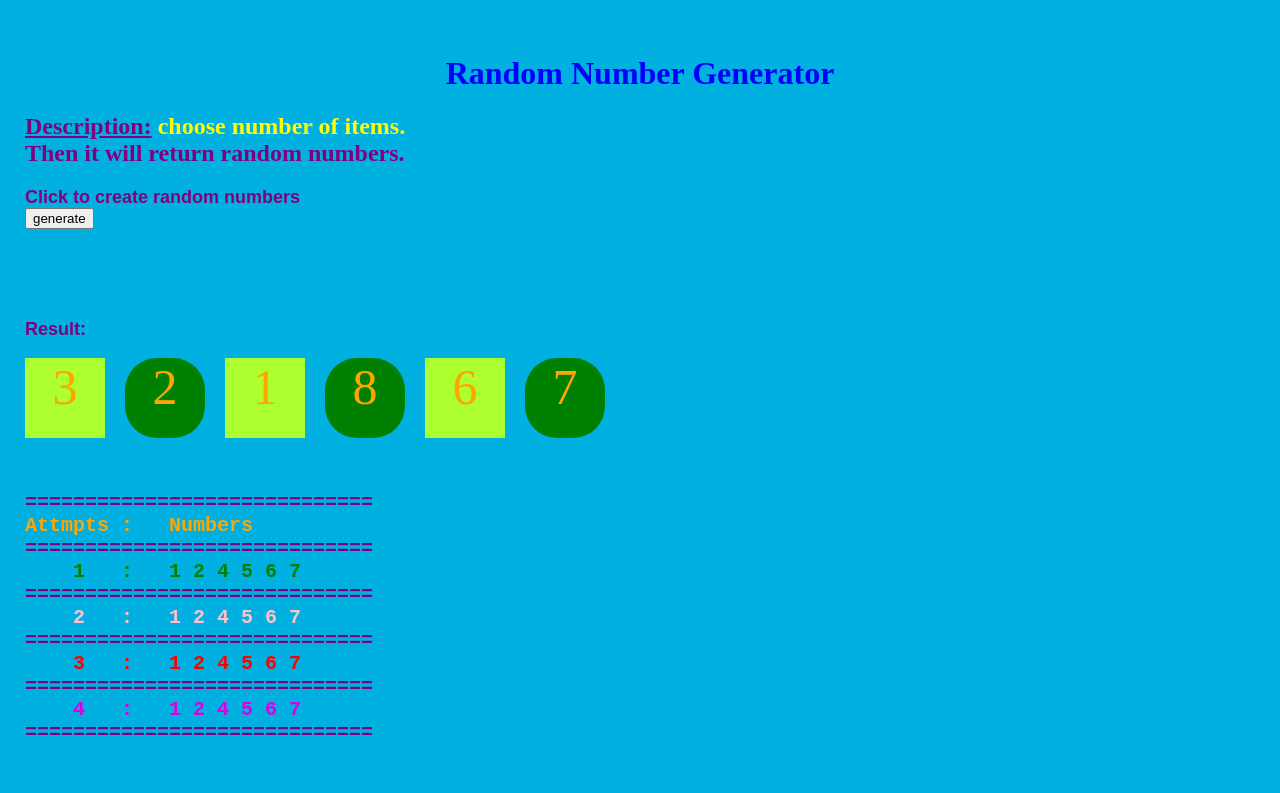
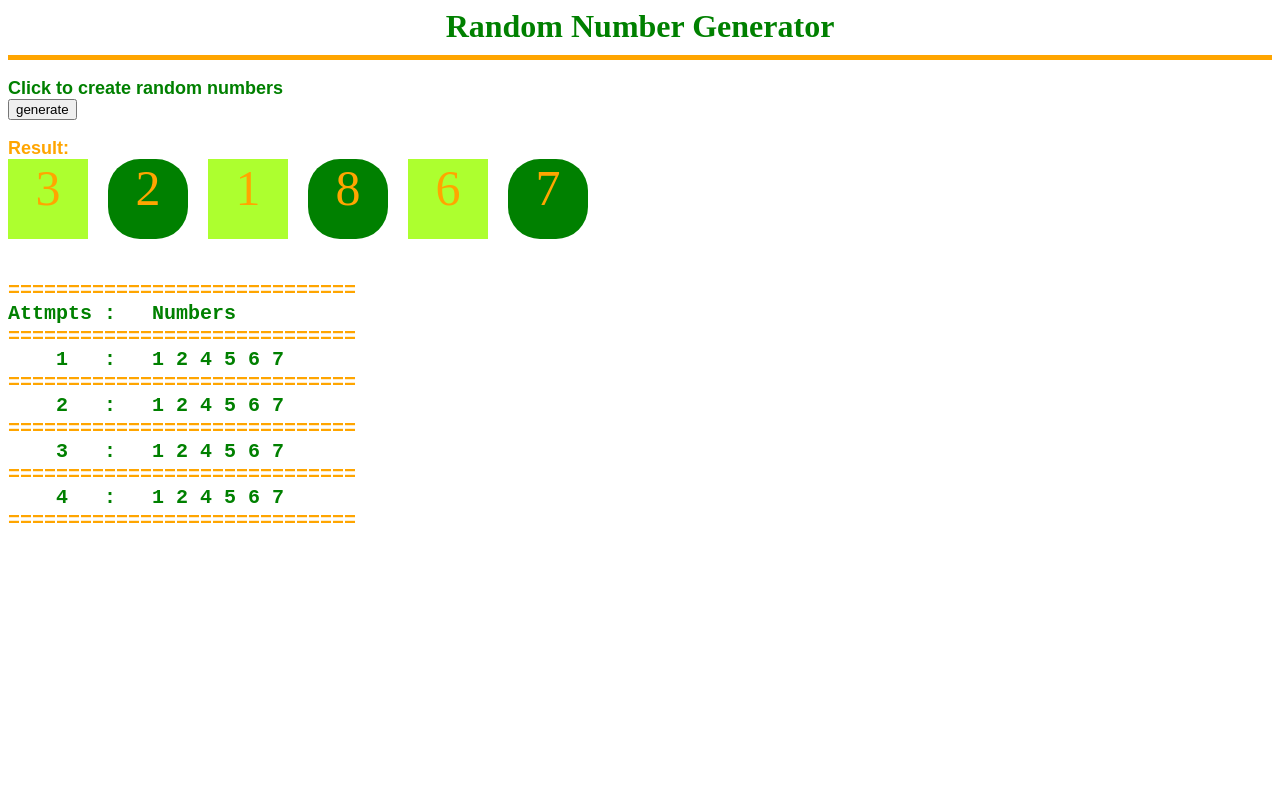
Before and after one commit to yosupCheon/random_number, a plain HTML site: page src/index.html in a window 1280 px wide. Drawn offline with Linux system fonts and the light colour scheme.

Commit message:
html_with_css

```diff
--- a/src/index.html
+++ b/src/index.html
@@ -3,49 +3,69 @@
 
 <head>
     <title>Random Number Generator</title>
+    <meta charset = "utf-8">
     <link href = "style.css" type = "text/css" rel = "stylesheet">
     <script src = "script.js"></script>
+    <style>
+        h1 {
+            color: green;
+            text-align: center;
+            border-bottom: 5px solid orange;
+            padding-top: 0px;
+            padding-bottom: 10px;
+            margin: 0px;
+            display: block;
+        }
+        p {
+            margin: 0px;
+            display:inline;
+        }
+        #green_clr {
+            color: green;
+        }
+        div {
+            color:green;
+            display: inline;
+        }
+        .odd p {
+            color:orange;
+        }
+    </style>
 </head>
 
-<body
-bgcolor = "sky blue"
-text = "blue"
-
-topmargin = "55"
-leftmargin = "25"
->
-    <h1 align = "center">Random Number Generator</h1>
-    <h2 align = "left"><font color = "purple"><u><b>Description:</b></u> <font color = "yellow">choose number of items.</font><br>Then it will return random numbers.</h2>
-
-    <font size = "4" face = "Arial"><b>Click to create random numbers</b><br></font>
+<body>
+    <h1>Random Number Generator</h1>
+    <br>
+    <font size = "4" face = "Arial" color = "green"><b>Click to create random numbers</b><br></font>
     <input type = "button" id = "test" value = "generate">
-    <br><br><br><br><br><br>
-
-    <font size = "4" face = "Arial"><b>Result:</b></font>
-    <br><br>
+    <br>
+    <br>
+    <font size = "4" face = "Arial" color = "orange"><b>Result:</b></font>
+    <br>
     <div class = "square">3</div>
     <div class = "circle">2</div>
     <div class = "square">1</div>
     <div class = "circle">8</div>
     <div class = "square">6</div>
     <div class = "circle">7</div>
-
-    <br><br><br><br><br>
+    <br><br><br>
     <font size = "5">
     <pre>
-    <b>
-=============================
-<font color = "orange">Attmpts :   Numbers</font>
-=============================
-    <font color = "green">1   :   1 2 4 5 6 7</font>
-=============================
-    <font color = "pink">2   :   1 2 4 5 6 7</font>
-=============================
-    <font color = "red">3   :   1 2 4 5 6 7</font>
-=============================
-    <font color = "dark green">4   :   1 2 4 5 6 7</font>
-=============================
-    </b>
+    <div class = "odd">
+        <b>
+<p>=============================</p>
+<div>Attmpts :   Numbers</div>
+<p>=============================</p>
+<p id = "green_clr">    1   :   1 2 4 5 6 7</p>
+<p>=============================</p>
+<p id = "green_clr">    2   :   1 2 4 5 6 7</p>
+<p>=============================</p>
+<p id = "green_clr">    3   :   1 2 4 5 6 7</p>
+<p>=============================</p>
+<p id = "green_clr">    4   :   1 2 4 5 6 7</p>
+<p>=============================</p>
+        </b>
+    </div>
     </pre>
     </font>
 </body>
```
